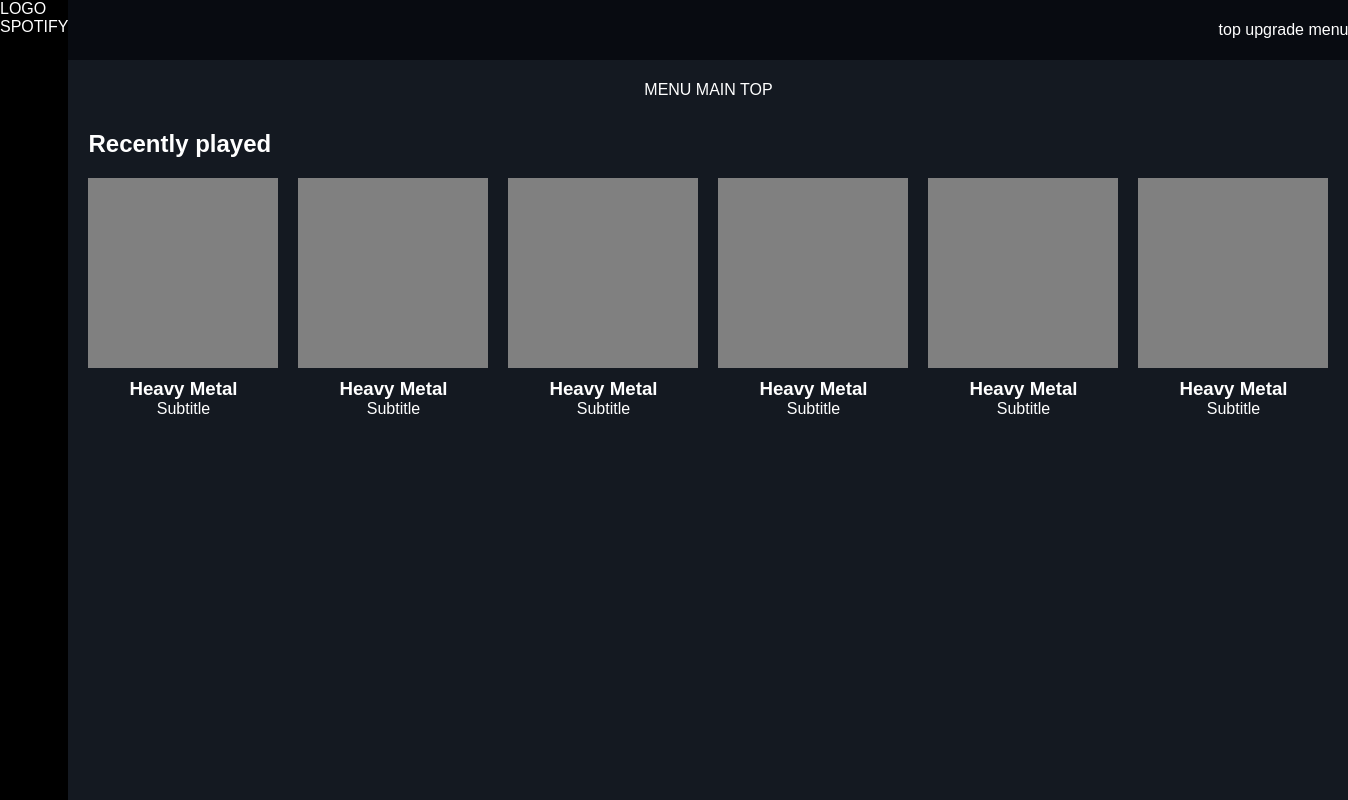
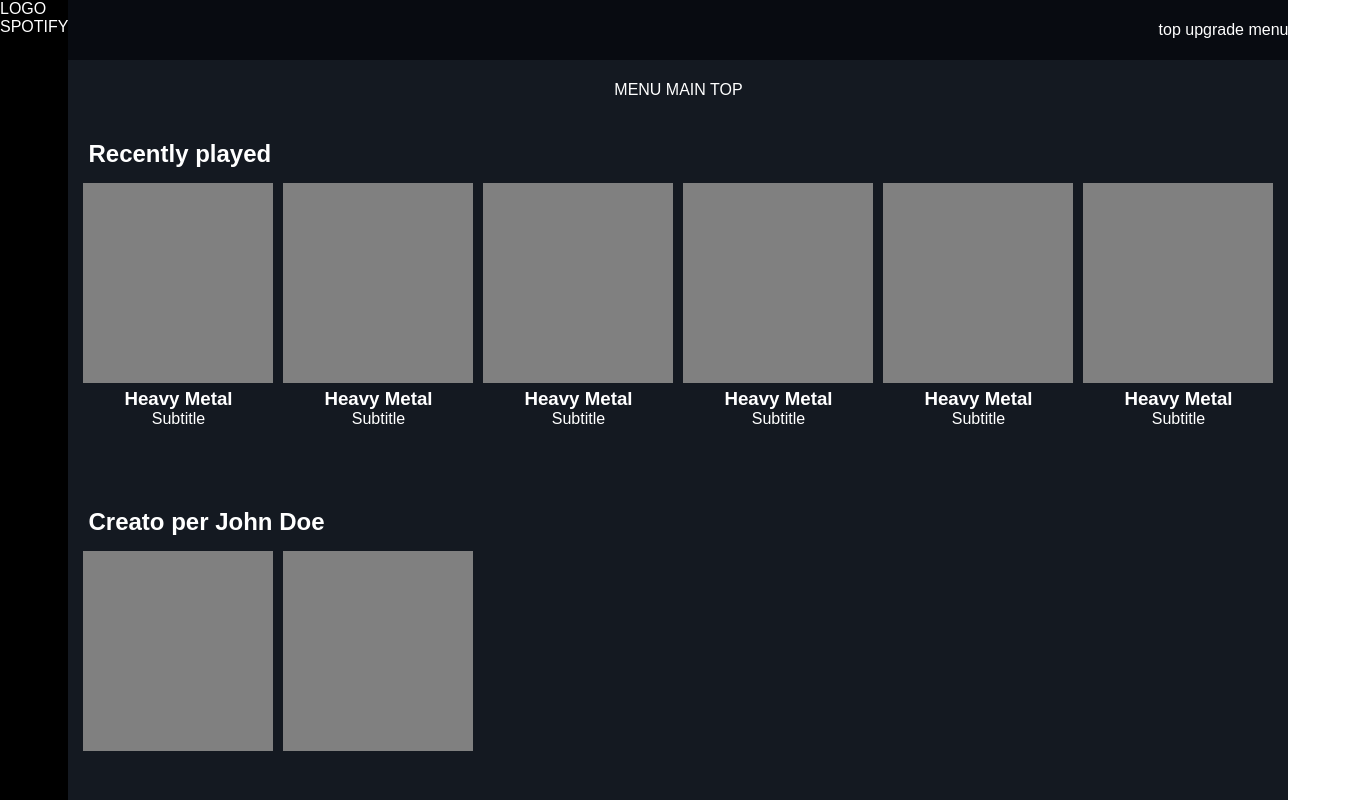
Before and after one commit to matteorascioni/html-css-spotifyweb, a plain HTML site: page index.html in a window 1280 px wide. Shown: the whole page, 1348 px wide, since content can reach past the window. Drawn offline with Linux system fonts and the light colour scheme.

Commit message:
Parte scrollabile impostata

```diff
--- a/css/style.css
+++ b/css/style.css
@@ -58,6 +58,7 @@
 /* INIZIO CONTENUTO SCROLLABILE */
 .content-container {
     height: 630px;
+    overflow: auto;
     margin: 10px;
     background: #141921;
 
@@ -71,12 +72,13 @@
 .box {
     display: flex;
     justify-content: flex-start;
+    margin-bottom: 80px;
 }
 
 .box-row {
     width: 190px;
-    height: 190px;
-    margin: 10px;
+    height: 200px;
+    margin: 5px;
     background: gray;
 }
 
--- a/index.html
+++ b/index.html
@@ -27,7 +27,6 @@
                 <div class="content-container">
                     <div class="content-main">
                         <h2>Recently played</h2>
-
                         <!-- SECTION DEI BOX MAIN -->
                         <section class="box">
                             <!-- FIRST ROW BOX -->
@@ -79,9 +78,28 @@
                                     <span>Subtitle</span>
                                 </div>
                             </div>
-
                         </section>
 
+                        <!-- SECOND ROW BOX -->
+                        <h2>Creato per John Doe</h2>
+                        <section class="box">
+                            <div>
+                                <div class="box-row">
+                                </div>
+                                <div class="row">
+                                    <h3>Heavy Metal</h3>
+                                    <span>Subtitle</span>
+                                </div>
+                            </div>
+                            <div>
+                                <div class="box-row">
+                                </div>
+                                <div class="row">
+                                    <h3>Heavy Metal</h3>
+                                    <span>Subtitle</span>
+                                </div>
+                            </div>
+                        </section>
 
 
                     </div>
```
